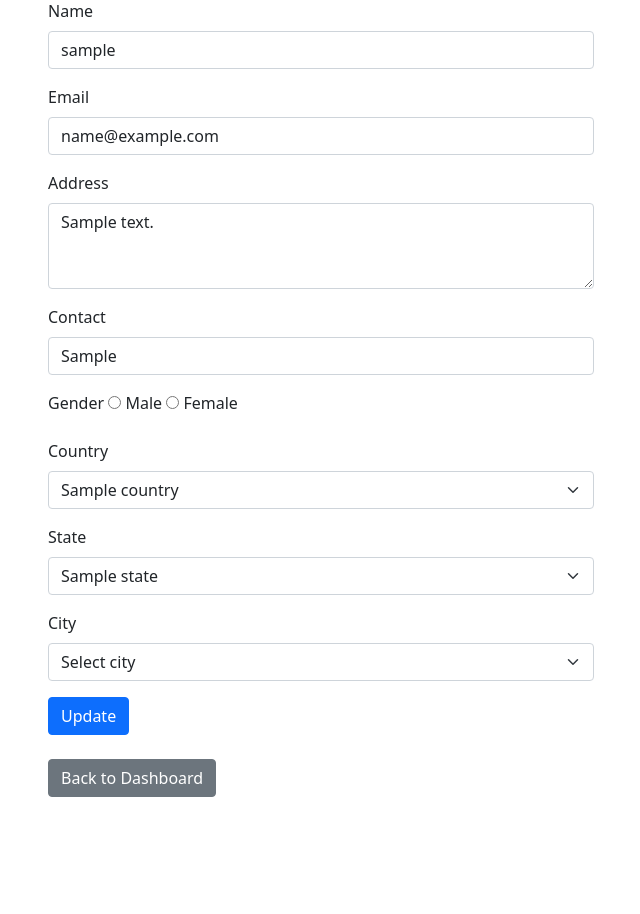
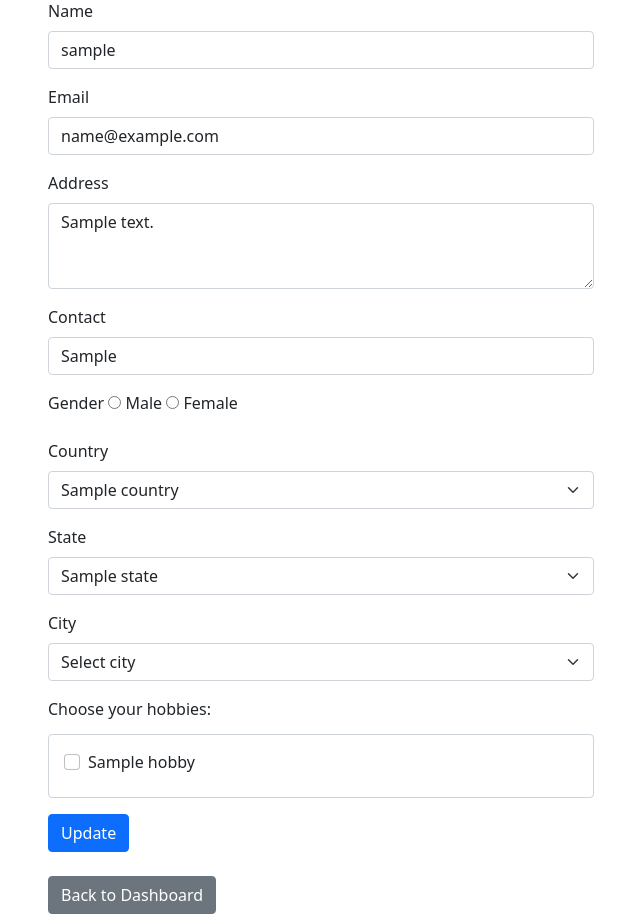
Before and after one commit to ucontactpawan91/demo, a PHP site: page /edit.php?id=1 in a window 1280 px wide. Shown: the part 105-1019 px from the top of the page, without its empty margins (34-674 px from the left). Before the commit the page ends 902 px from the top, so only its background shows below. Run offline with PHP 8.4, Linux system fonts and the light colour scheme; the visitor is signed in with stand-in values (Sample User, id 1); tables that the repository leaves empty or names only in its code hold one stand-in row (values such as "Sample post").

Commit message:
lates commit

```diff
--- a/edit.php
+++ b/edit.php
@@ -3,19 +3,30 @@ include 'db.php';
 
 if (isset($_GET['id'])) {
     $id = $_GET['id'];
-    $sql = "SELECT users.*, countries.name AS country_name, countries.id AS country_id,
-                   state.name AS state_name, city.name AS city_name
-            FROM users
-            LEFT JOIN countries ON users.country_id = countries.id
-            LEFT JOIN state ON users.state_id = state.id
-            LEFT JOIN city ON users.city_id = city.id
-            WHERE users.id = ?";
-    $stmt = $conn->prepare($sql);
-    if (!$stmt) {
-        die("SQL error: " . $conn->error);
+
+    // First get the user details with joins
+    $sql = "SELECT u.*,
+                   c.name AS country_name,
+                   s.name AS state_name,
+                   ct.name AS city_name,
+                   c.id AS country_id,
+                   s.id AS state_id,
+                   ct.id AS city_id
+            FROM users u
+            LEFT JOIN countries c ON u.country_id = c.id
+            LEFT JOIN state s ON u.state_id = s.id
+            LEFT JOIN city ct ON u.city_id = ct.id
+            WHERE u.id = ?";
+
+    if (!($stmt = $conn->prepare($sql))) {
+        die("Prepare failed: " . $conn->error);
     }
-    $stmt->bind_param("i", $id);
-    $stmt->execute();
+    if (!$stmt->bind_param("i", $id)) {
+        die("Binding parameters failed: " . $stmt->error);
+    }
+    if (!$stmt->execute()) {
+        die("Execute failed: " . $stmt->error);
+    }
     $result = $stmt->get_result();
     $user = $result->fetch_assoc();
 
@@ -29,6 +40,22 @@ if (isset($_GET['id'])) {
     exit;
 }
 
+// Get user's hobbies
+$userHobbies = [];
+if (!empty($user['hobbies'])) {
+    $userHobbies = explode(',', $user['hobbies']);
+}
+
+// Get all hobbies
+$sql = "SELECT id, name FROM hobbies";
+$result = $conn->query($sql);
+$hobbies = [];
+if ($result) {
+    while ($row = $result->fetch_assoc()) {
+        $hobbies[] = $row;
+    }
+}
+
 if ($_SERVER['REQUEST_METHOD'] === 'POST') {
     $id = $_GET['id'];
     $username = $_POST['username'];
@@ -39,6 +66,7 @@ if ($_SERVER['REQUEST_METHOD'] === 'POST') {
     $country_id = $_POST['country'];
     $state_id = $_POST['state'];
     $city_id = $_POST['city'];
+    $hobby_ids = isset($_POST['hobbies']) ? $_POST['hobbies'] : [];
 
     $sql = "UPDATE users SET username = ?, email = ?, address = ?, contact = ?, gender = ?, country_id = ?, state_id = ?, city_id = ? WHERE id = ?";
     $stmt = $conn->prepare($sql);
@@ -48,6 +76,19 @@ if ($_SERVER['REQUEST_METHOD'] === 'POST') {
     $stmt->bind_param("sssssiiii", $username, $email, $address, $contact, $gender, $country_id, $state_id, $city_id, $id);
 
     if ($stmt->execute()) {
+        // Update the hobbies in users table
+        $hobbies_string = !empty($_POST['hobbies']) ? implode(',', $_POST['hobbies']) : '';
+        $sql = "UPDATE users SET hobbies = ? WHERE id = ?";
+        if ($hobby_stmt = $conn->prepare($sql)) {
+            $hobby_stmt->bind_param("si", $hobbies_string, $id);
+            if (!$hobby_stmt->execute()) {
+                echo "Error updating hobbies: " . $hobby_stmt->error;
+            }
+            $hobby_stmt->close();
+        } else {
+            echo "Error preparing hobby update: " . $conn->error;
+        }
+
         header("Location: index.php?success=User updated successfully");
         exit;
     } else {
@@ -100,6 +141,22 @@ if (!empty($user['state_id'])) {
     <meta name="viewport" content="width=device-width, initial-scale=1.0">
     <title>Edit User</title>
     <link rel="stylesheet" href="css/bootstrap.min.css">
+    <style>
+        .hobbies-group {
+            border: 1px solid #ced4da;
+            border-radius: 0.25rem;
+            padding: 15px;
+            margin-top: 5px;
+        }
+
+        .hobbies-group.is-invalid {
+            border-color: #dc3545;
+        }
+
+        .form-check {
+            margin-bottom: 8px;
+        }
+    </style>
 </head>
 <body>
     <div class="container mt-5">
@@ -167,6 +224,24 @@ if (!empty($user['state_id'])) {
                     </select>
                 </div>
             </div>
+            <div class="row">
+                <div class="col-md-6 mb-3">
+                    <label class="form-label">Choose your hobbies:</label>
+                    <div class="hobbies-group">
+                        <?php foreach ($hobbies as $hobby): ?>
+                            <div class="form-check">
+                                <input class="form-check-input" type="checkbox" name="hobbies[]"
+                                    id="hobby<?= $hobby['id'] ?>" value="<?= $hobby['id'] ?>"
+                                    <?= in_array($hobby['id'], $userHobbies) ? 'checked' : '' ?>>
+                                <label class="form-check-label" for="hobby<?= $hobby['id'] ?>">
+                                    <?= htmlspecialchars($hobby['name']) ?>
+                                </label>
+                            </div>
+                        <?php endforeach; ?>
+                    </div>
+                    <div class="invalid-feedback hobbies-error"></div>
+                </div>
+            </div>
             <button type="submit" class="btn btn-primary">Update</button>
         </form>
         <div class="mt-4">
@@ -223,6 +298,33 @@ if (!empty($user['state_id'])) {
         function changeCity() {
             populateCities();
         }
+
+        function validateHobbies() {
+            const checkedHobbies = $("input[name='hobbies[]']:checked").length;
+            if (checkedHobbies === 0) {
+                $('.hobbies-error').text('Please choose at least one hobby');
+                $('.hobbies-group').addClass('is-invalid');
+                return false;
+            }
+            $('.hobbies-error').text('');
+            $('.hobbies-group').removeClass('is-invalid');
+            return true;
+        }
+
+        $(document).ready(function() {
+            // Add validation for hobbies
+            $("input[name='hobbies[]']").change(function() {
+                validateHobbies();
+            });
+
+            // Add hobbies validation to form submission
+            $('form').on('submit', function(e) {
+                let isValid = true;
+                if (!validateHobbies()) isValid = false;
+
+                return isValid;
+            });
+        });
     </script>
 </body>
 </html>
--- a/register.php
+++ b/register.php
@@ -10,7 +10,7 @@ if ($_SERVER['REQUEST_METHOD'] === 'POST' && isset($_POST['signup'])) {
     $name = $_POST['name'];
     $password = $_POST['password'];
     $confirmPassword = $_POST['confirm_password'];
-    $address = "Default Address"; // Add default values for missing fields
+    $address = "Default Address";
     $contact = "0000000000";
     $gender = "Not Specified";
     $state_id = 1;
@@ -18,7 +18,6 @@ if ($_SERVER['REQUEST_METHOD'] === 'POST' && isset($_POST['signup'])) {
     $country_id = 1;
     $created_at = date('Y-m-d H:i:s');
 
-    // Validate inputs
     if (!filter_var($email, FILTER_VALIDATE_EMAIL)) {
         $errors['email'] = 'Invalid email format';
     }
@@ -32,7 +31,6 @@ if ($_SERVER['REQUEST_METHOD'] === 'POST' && isset($_POST['signup'])) {
         $errors['confirm_password'] = 'Passwords do not match';
     }
 
-    // Check if email already exists
     $stmt = $conn->prepare("SELECT * FROM users WHERE email = ?");
     if (!$stmt) {
         die("Database error (SELECT): " . $conn->error);
@@ -61,7 +59,6 @@ if ($_SERVER['REQUEST_METHOD'] === 'POST' && isset($_POST['signup'])) {
         die("Database error (EXECUTE): " . $stmt->error);
     }
 
-    // Redirect to login page after successful registration
     $_SESSION['success'] = 'Registration successful. Please log in.';
     header('Location: login.php');
     exit();
```
Also changed, not shown: adduser.php (+6 -18 lines), index.php (+22 -3 lines).
